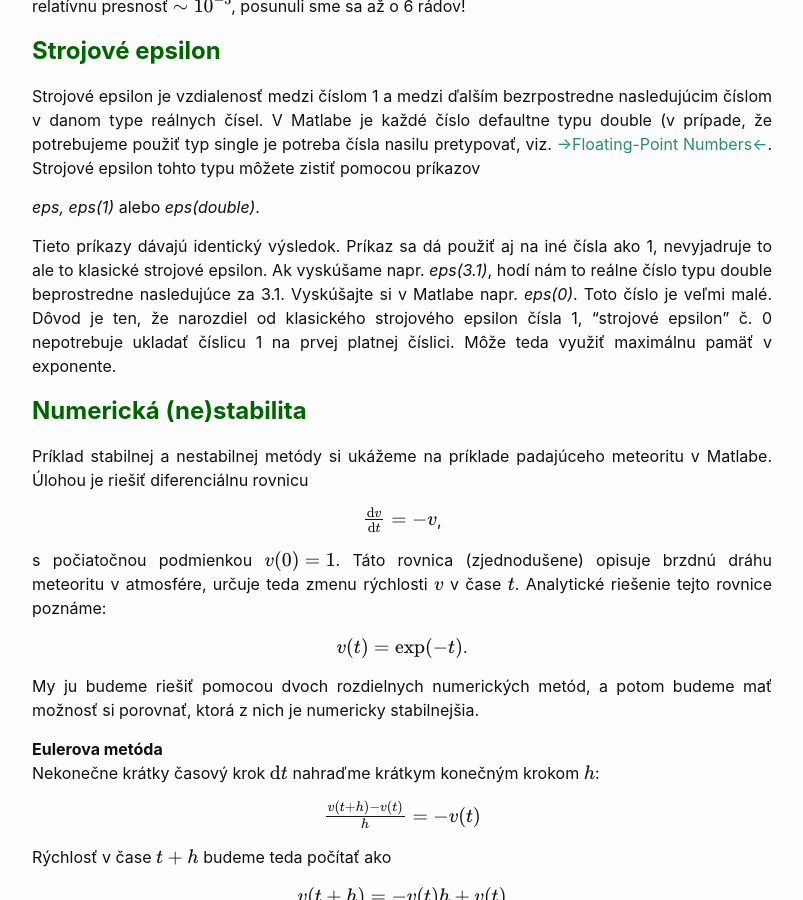
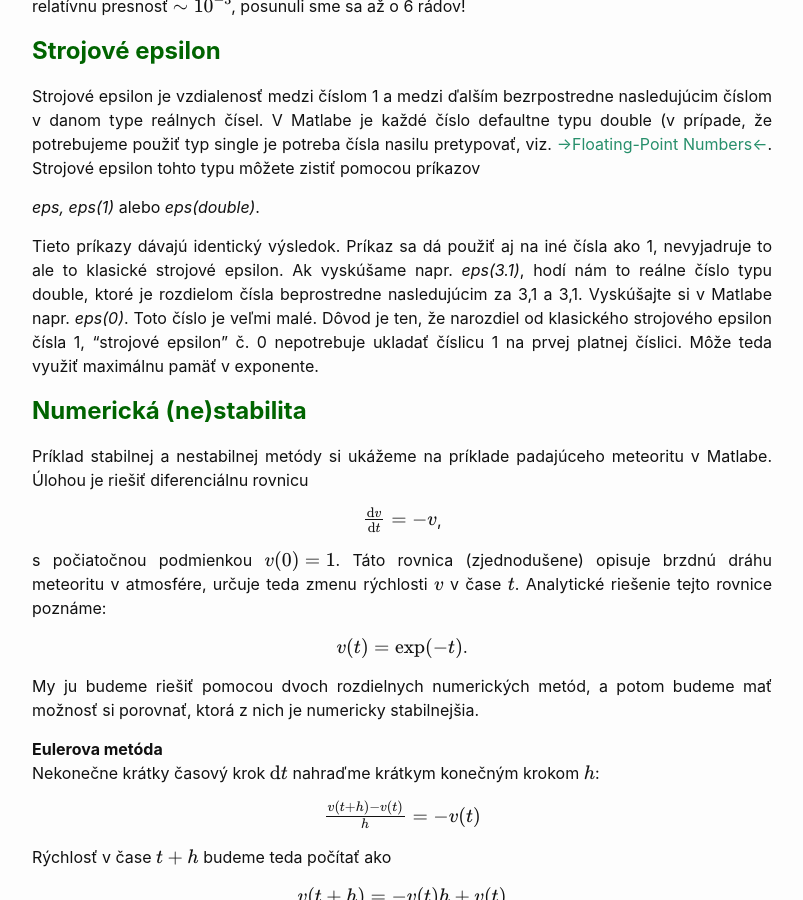
Before and after one commit to maslarova/maslarova.github.io, a Jekyll site: the page built from _posts/2021-02-25-cvicenie2.md, in a window 1280 px wide and 900 px high, scrolled down 1640 px. Shown: the whole window, without its empty margins (238-1041 px from the left). Built offline with Jekyll 4.4.1, drawn with Linux system fonts in a browser that asks for light colours.

Commit message:
2021-02-25-cvicenie2.md

```diff
--- a/_posts/2021-02-25-cvicenie2.md
+++ b/_posts/2021-02-25-cvicenie2.md
@@ -76,7 +76,7 @@ Strojové epsilon tohto typu môžete zistiť pomocou príkazov <br>
 
 <i>eps, eps(1)</i> alebo <i>eps(double)</i>.
 
-Tieto príkazy dávajú identický výsledok. Príkaz sa dá použiť aj na iné čísla ako 1, nevyjadruje to ale to klasické strojové epsilon. Ak vyskúšame napr. <i>eps(3.1)</i>, hodí nám to reálne číslo typu double beprostredne nasledujúce za 3.1.
+Tieto príkazy dávajú identický výsledok. Príkaz sa dá použiť aj na iné čísla ako 1, nevyjadruje to ale to klasické strojové epsilon. Ak vyskúšame napr. <i>eps(3.1)</i>, hodí nám to reálne číslo typu double, ktoré je rozdielom čísla beprostredne nasledujúcim za 3,1 a 3,1.
 Vyskúšajte si v Matlabe napr. <i>eps(0)</i>. Toto číslo je veľmi malé. Dôvod je ten, že narozdiel od klasického strojového epsilon čísla 1, "strojové epsilon" č. 0 nepotrebuje ukladať číslicu 1 na prvej platnej číslici. Môže teda využiť maximálnu pamäť v exponente.
 
 
```
